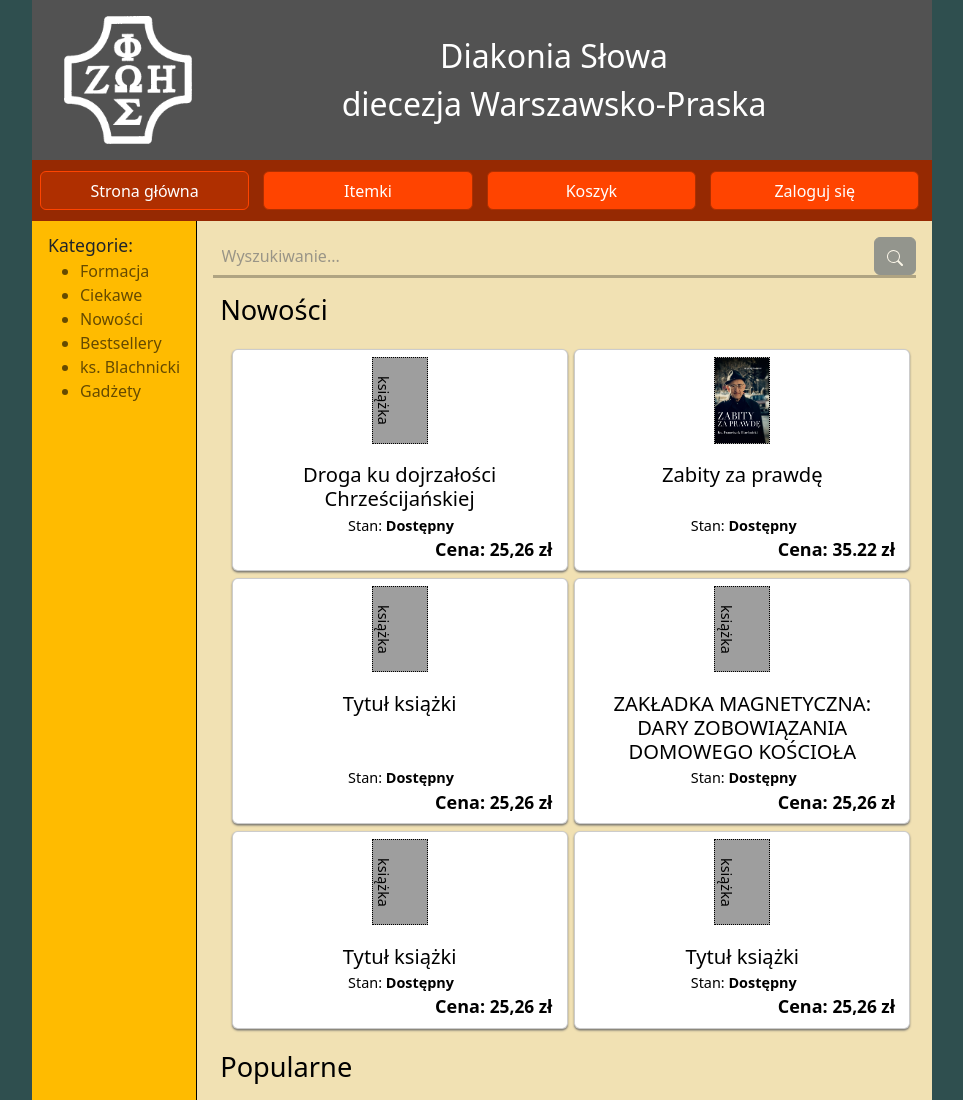
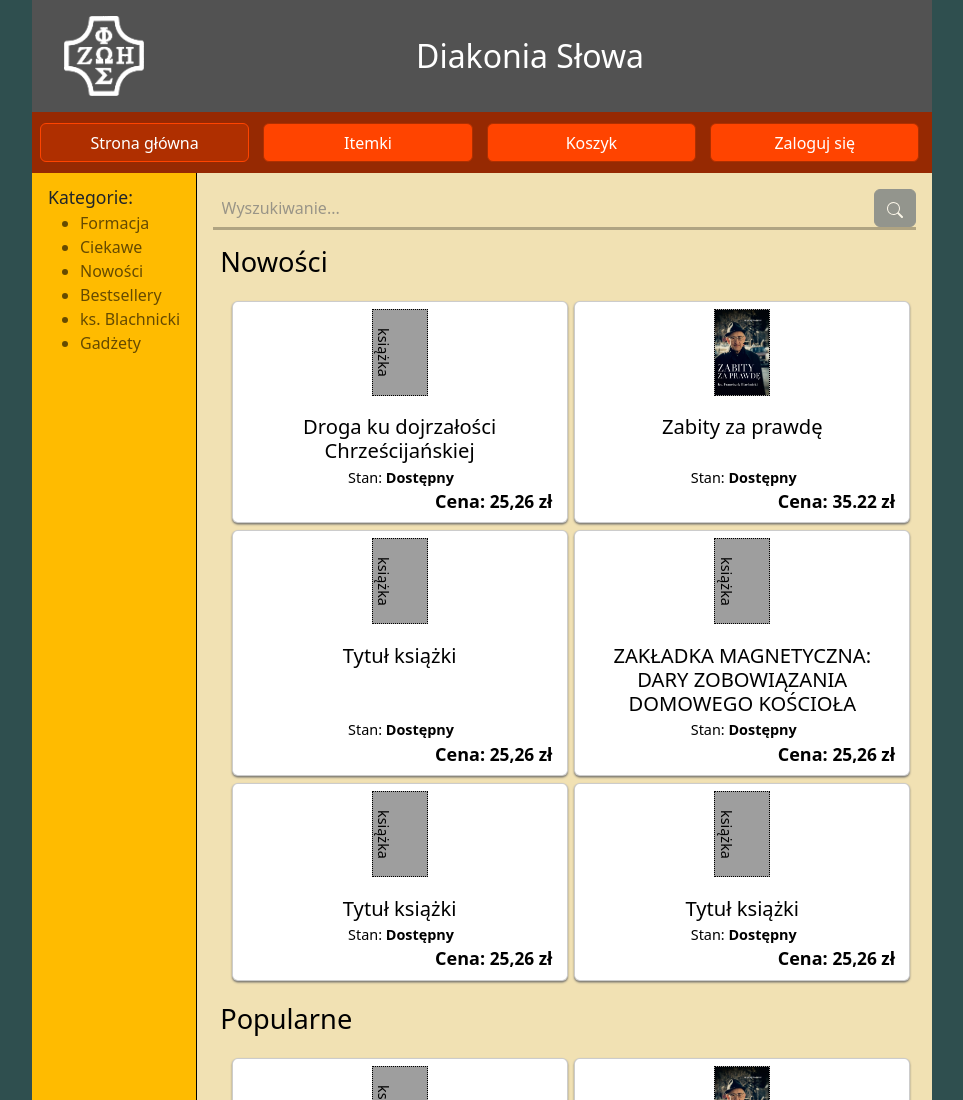
Before and after one commit to Barpotroszek/DS_frontend, a React app: page / in a window 1280 px wide. Shown: the top 1100 px of the page, without its empty margins (158-1121 px from the left). Built offline with nearby package versions, Linux system fonts and the light colour scheme; grey boxes are pictures that could not be loaded.

Commit message:
styles changes

```diff
--- a/public/css/main.css
+++ b/public/css/main.css
@@ -108,7 +108,7 @@ header {
     color: var(--light-font) !important;
     padding: .5em 1em;
     font-size: 2em;
-    height: 10rem;
+    max-height: 10rem;
 
     display: grid;
     grid-template-columns: auto 1fr;
@@ -119,7 +119,7 @@ header {
 }
 
 header>img {
-    height: 8rem;
+    height: 5rem;
 }
 
 nav {
--- a/public/index.html
+++ b/public/index.html
@@ -37,7 +37,7 @@
   <header>
     <img src="%PUBLIC_URL%/icons/foska.png" alt="" />
     <script src="%PUBLIC_URL%/js/topic.js" defer></script>
-    <span>Diakonia Słowa<br />diecezja Warszawsko-Praska</span>
+    <span>Diakonia Słowa</span>
   </header>
 
   <div id="container">
```
